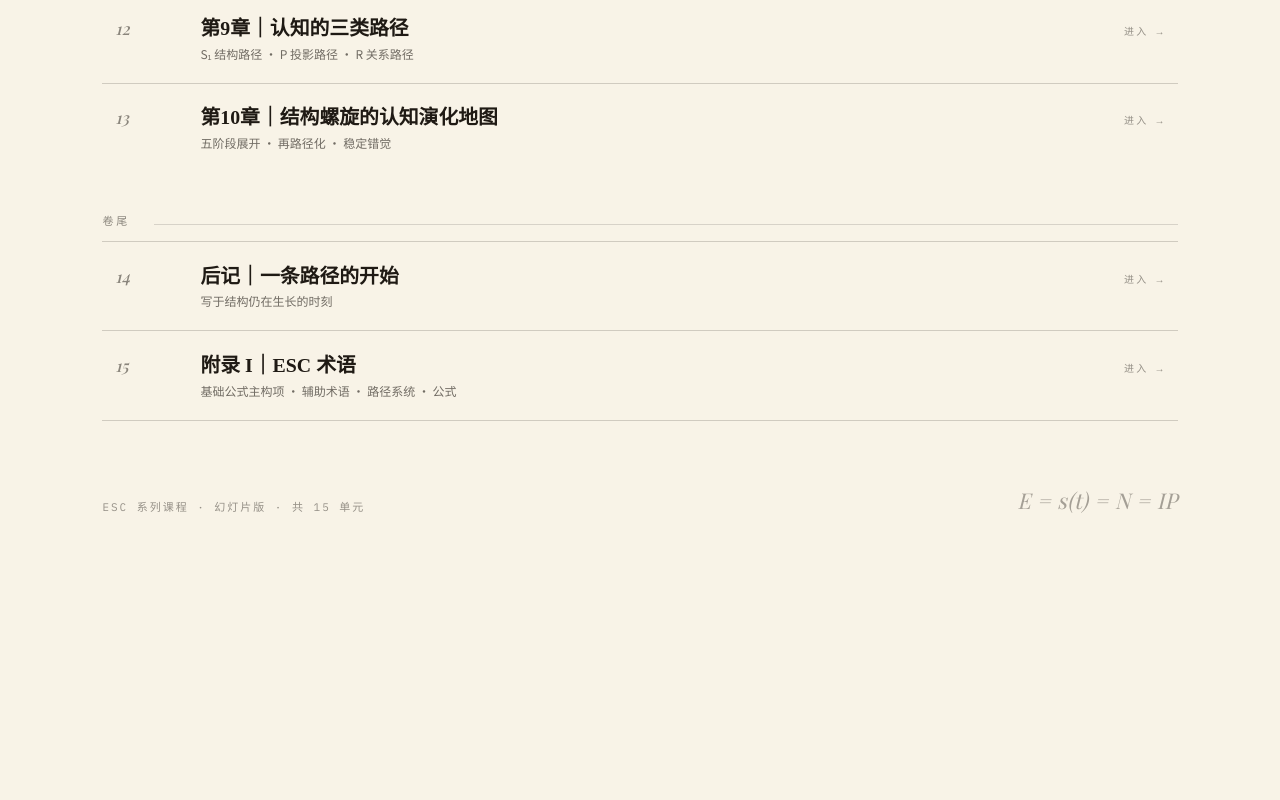
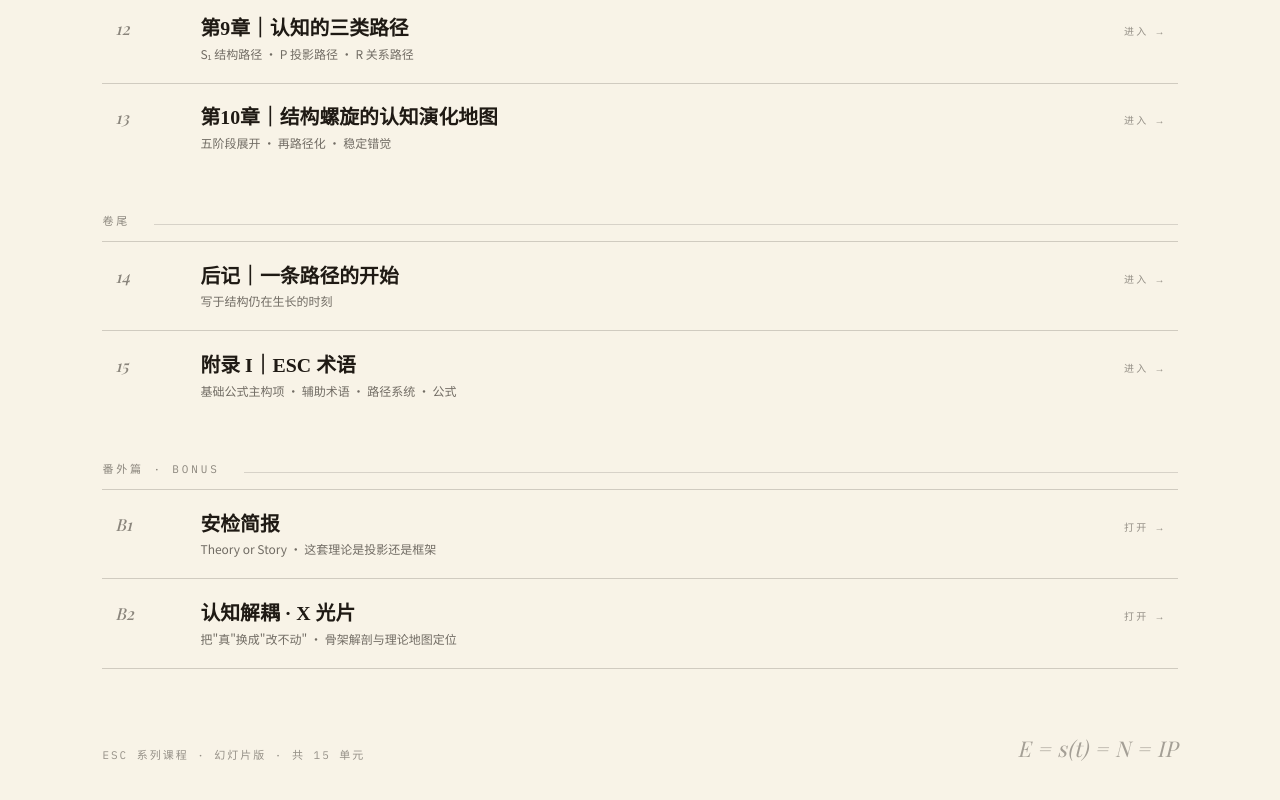
Before and after one commit to zululu2023/esc-course, a plain HTML site: page index.html in a window 1280 px wide. Shown: the part 1848-2648 px from the top of the page. Before the commit the page ends 2442 px from the top, so only its background shows below. Drawn offline with nearby package versions, Linux system fonts and the light colour scheme; a web font is replaced by a local one.

Commit message:
feat: 目录页新增番外篇（安检简报 / 认知解耦 X 光片）

```diff
--- a/index.html
+++ b/index.html
@@ -106,6 +106,10 @@
   <div class="part"><span class="p-k">卷尾</span><span class="p-line"></span></div>
   <a class="row" href="deck-codex-14/index.html"><span class="nb">14</span><span class="t">后记｜一条路径的开始<small>写于结构仍在生长的时刻</small></span><span class="go">进入 →</span></a>
   <a class="row" href="deck-codex-15/index.html"><span class="nb">15</span><span class="t">附录 I｜ESC 术语<small>基础公式主构项 · 辅助术语 · 路径系统 · 公式</small></span><span class="go">进入 →</span></a>
+
+  <div class="part"><span class="p-k">番外篇 · BONUS</span><span class="p-line"></span></div>
+  <a class="row" target="_blank" rel="noopener" href="https://zululu2023.github.io/esc-theory-review/"><span class="nb">B1</span><span class="t">安检简报<small>Theory or Story · 这套理论是投影还是框架</small></span><span class="go">打开 →</span></a>
+  <a class="row" target="_blank" rel="noopener" href="https://zululu2023.github.io/esc-cognition-dissection/"><span class="nb">B2</span><span class="t">认知解耦 · X 光片<small>把"真"换成"改不动" · 骨架解剖与理论地图定位</small></span><span class="go">打开 →</span></a>
 </nav>
 
 <footer>
```
